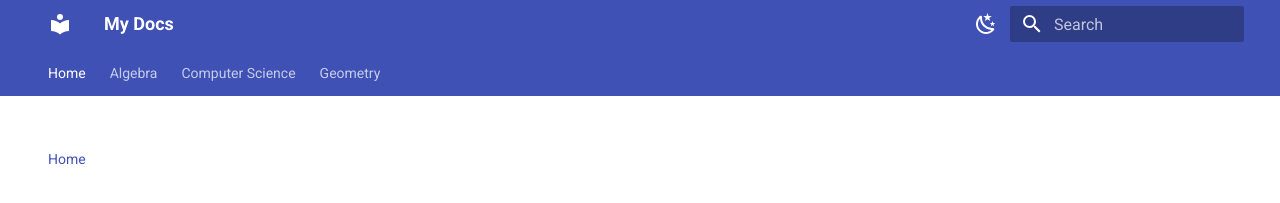
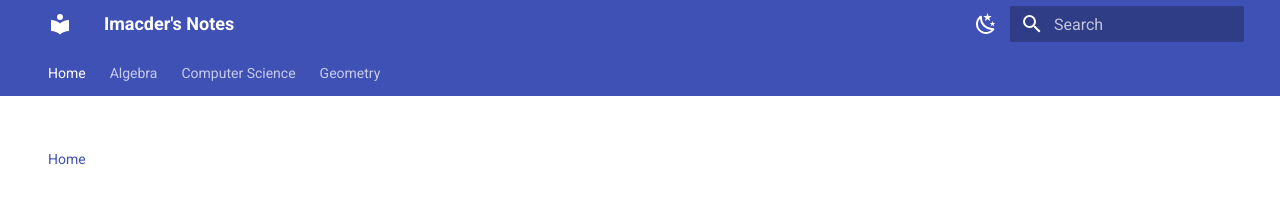
Before and after one commit to Imacder/imacder.github.io, an MkDocs documentation site: the page built from docs/index.md, in a window 1280 px wide. Shown: the top 203 px of the page. Built offline with MkDocs 1.6.1 and Material for MkDocs 9.7.7, drawn with Linux system fonts in a browser that asks for light colours; some of the changed lines change nothing that is shown.

Commit message:
Whatever

```diff
--- a/docs/index.md
+++ b/docs/index.md
@@ -6,6 +6,8 @@
 <div style="font-size: 1.25rem; text-align: right;"> By <a href="https://github.com/imacder">Imacder</a> </div>
 
 # Recent Updates
+
+<!-- RECENTLY_UPDATED_DOCS -->
 
 ---
 
--- a/mkdocs.yml
+++ b/mkdocs.yml
@@ -1,4 +1,4 @@
-site_name: My Docs
+site_name: Imacder's Notes
 theme:
   name: material
   features:
@@ -22,8 +22,5 @@
     Copyright &copy; 2026-present Imacder. All rights reserved.
 plugins:
   - search
-  - git-revision-date:
-      enable_creation_date: true
-      type: timeago
-extra:
-  recent_pages: 5  # Number of recent pages to show
+  - recently-updated:
+      limit: 6
```
Also changed, not shown: 2 other files.
